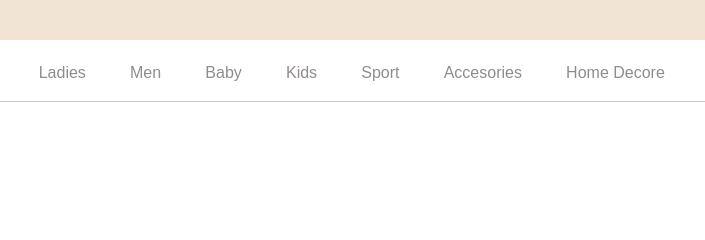
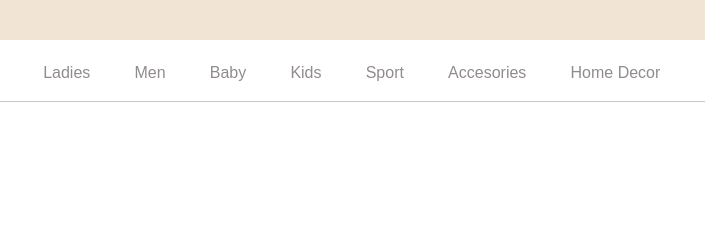
Before and after one commit to anmolsharma2001/e-commerce-website, a plain HTML site: page index.html in a window 1280 px wide. Shown: the top 240 px of the page, 174-879 px from the left. Drawn offline with nearby package versions, Linux system fonts and the light colour scheme.

Commit message:
Update index.html

```diff
--- a/index.html
+++ b/index.html
@@ -27,7 +27,7 @@
                         <li><a href="kids.html">Kids</a></li>
                         <li><a href="">Sport</a></li>
                         <li><a href="">Accesories</a></li>
-                        <li><a href="">Home Decore</a></li>
+                        <li><a href="">Home Decor</a></li>
                      </ul>
                 </div>
 
```
